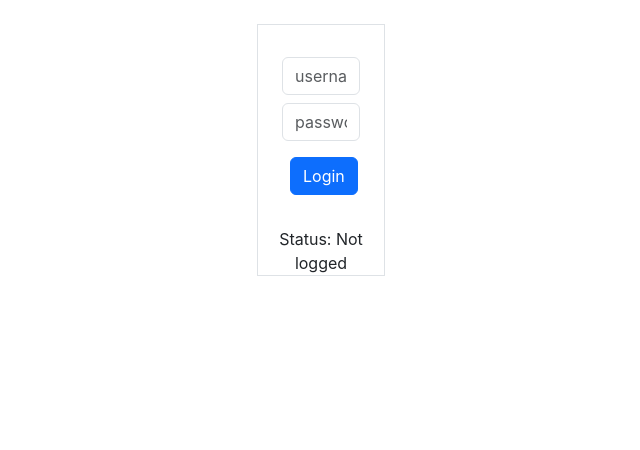
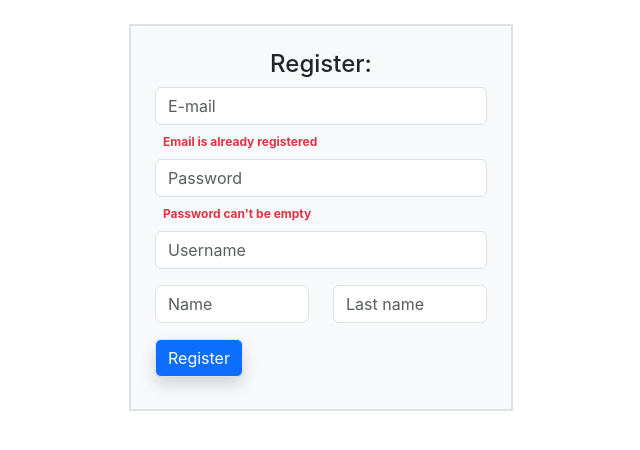
Before and after one commit to teroshed/login_system_jwt, a React app in the folder client/: page / in a window 1280 px wide. Shown: the whole page, without its empty margins (319-959 px from the left). Built offline with nearby package versions, Linux system fonts and the light colour scheme.

Commit message:
Working on register page

```diff
--- a/client/src/App.css
+++ b/client/src/App.css
@@ -8,5 +8,12 @@ html, body {
 
 .window
 {
-  max-width: 10%!important;
+  max-width: 30vw!important;
+  min-width: 300px!important;
 }
+
+.form-label
+{
+  font-size: 12px;
+  font-weight: bold;
+}
--- a/client/src/Client.js
+++ b/client/src/Client.js
@@ -1,14 +1,17 @@
 import logo from './logo.svg';
 import './App.css';
-import TestPage from './pages/TestPage';
+import LoginForm from './components/LoginForm';
+import RegisterForm from './components/RegisterForm';
 
 function Client() {
 
 
   return (
     <div className="App">
-      <div className="window border col-8 mx-auto mt-4">
-        <TestPage/>
+      <div className="window border col-8 mx-auto mt-4  bg-light">
+
+        {/* <LoginForm/>  */}
+        <RegisterForm/>
       </div>
     </div>
   );
--- a/client/src/pages/TestPage.js
+++ b/client/src/components/LoginForm.js
@@ -3,7 +3,7 @@ import axios from 'axios';
 import {useJwt} from 'react-jwt';
 
 
-function TestPage()
+function LoginForm()
 {
     const [timeout, setTimeout] = useState();
     const [btnText, setText] = useState("Login");
@@ -168,4 +168,4 @@ function TestPage()
   )
 }
 
-export default TestPage
+export default LoginForm
--- /dev/null
+++ b/client/src/components/RegisterForm.js
@@ -0,0 +1,79 @@
+import React, {useState, useEffect} from 'react'
+import axios from 'axios';
+
+
+function RegisterForm() {
+  const [emailLabel, setEmailLabel] = useState("Email is already registered");
+  const [passwordLabel, setPasswordLabel] = useState(true);
+  const [usernameLabel, setUsernameLabel] = useState(false);
+
+  function registerBtn()
+  {
+    let email = document.getElementById("email").value;
+    let password = document.getElementById("username").value;
+    let username = document.getElementById("password").value;
+    let name = document.getElementById("name").value;
+    let lastname = document.getElementById("lastname").value;
+
+    if(email && password && username)
+    {
+
+    }
+    console.log(`register: email: ${email} password: ${password}, username: ${username}`);
+  }
+
+  function onEmailChange(e)
+  {
+    console.log(e.target.value);
+  }
+
+  function onUsernameChange(e)
+  {
+    console.log(e.target.value);
+
+  }
+
+  function onPasswordChange(e)
+  {
+    console.log(e.target.value);
+
+  }
+  // on
+
+  return (
+    <>
+      <div className="p-4 border container ">
+        <h4> Register: </h4>
+        <div className="">
+          <input onChange={onEmailChange} type="text" id="email" className="form-control my-2" placeholder="E-mail"/>
+          {emailLabel && <label  className="form-label d-flex text-danger mx-2 "> {emailLabel} </label>}
+        </div>
+
+        <div className="">
+          <input onChange={onPasswordChange} type="text" id="password" className="form-control my-2" placeholder="Password"/>
+          {passwordLabel && <label  className="form-label d-flex text-danger mx-2 ">Password can't be empty</label>}
+        </div>
+
+        <div className="">
+          <input onChange={onUsernameChange} id="username" type="text" className="form-control my-2" placeholder="Username"/>
+          {usernameLabel && <label className="form-label d-flex text-danger mx-2 ">Username can't be empty</label>}
+        </div>
+
+
+        <div className="row ">
+          <div className="col-6">
+            <input id="name" type="text" className="form-control my-2 " placeholder="Name"/>
+          </div>
+          <div className="col-6 ">
+            <input id="lastname" type="text" className="form-control my-2 " placeholder="Last name"/>
+          </div>
+        </div>
+
+        <button type="button" onClick={registerBtn} className="btn btn-primary d-flex border shadow my-2">Register</button>
+
+      </div>
+    </>
+  )
+}
+
+export default RegisterForm
```
